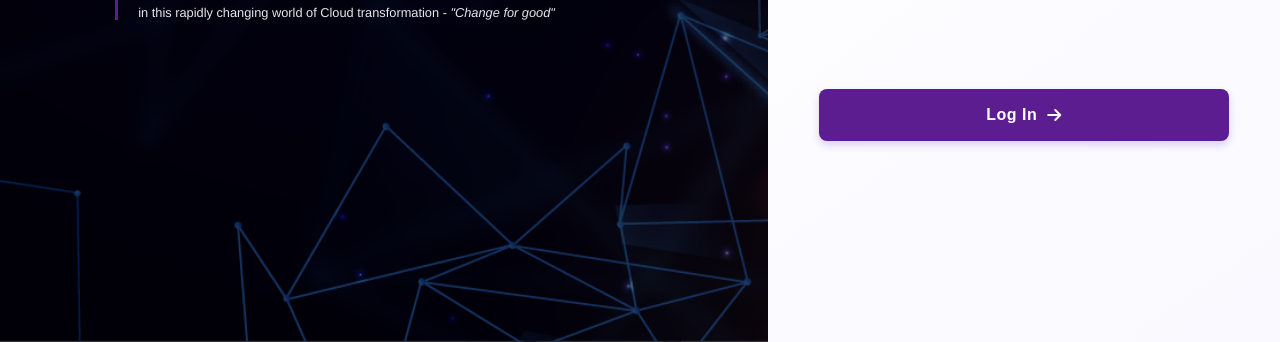
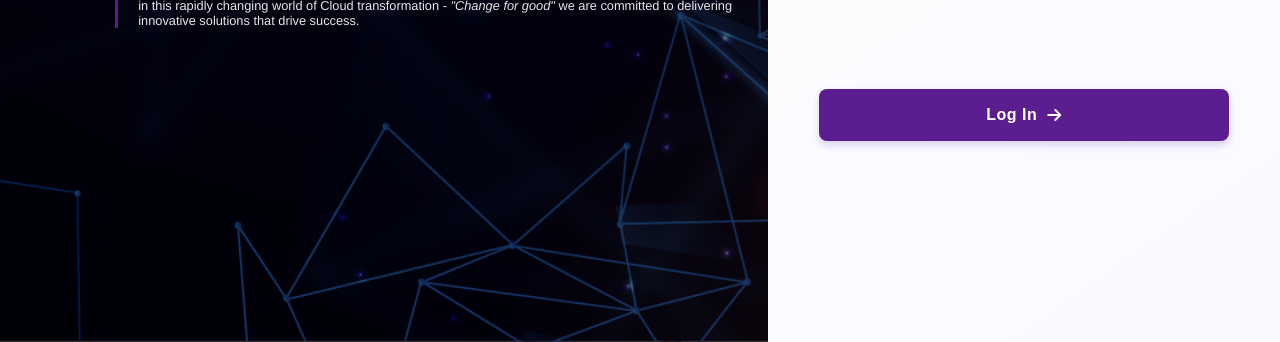
Before and after one commit to iamLeoKulendran/user-login-javascript, a plain HTML site: page index.html in a window 1280 px wide. Shown: the part 458-800 px from the top of the page. Drawn offline with Linux system fonts and the light colour scheme.

Commit message:
edit index file

```diff
--- a/index.html
+++ b/index.html
@@ -23,6 +23,7 @@
           <div class="left-center-text-small">
             <span>in this rapidly changing world of Cloud transformation -
             </span><span class="italic">"Change for good"</span>
+            <span> we are committed to delivering innovative solutions that drive success.</span>
           </div>
         </div>
       </div>
```
